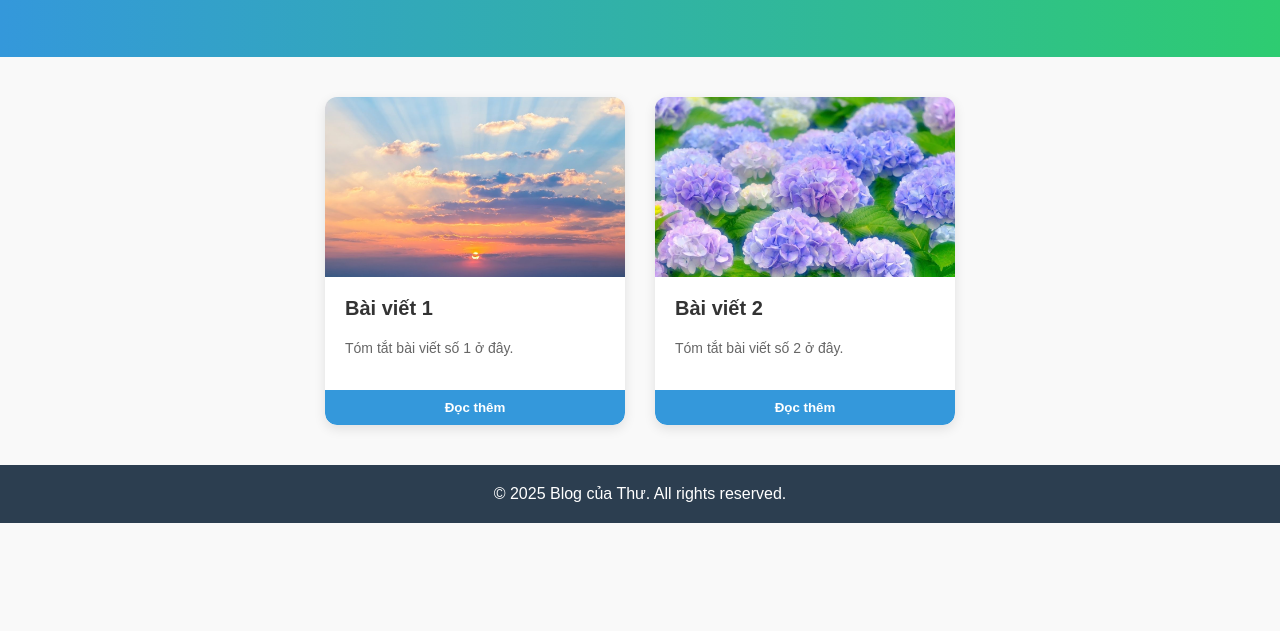
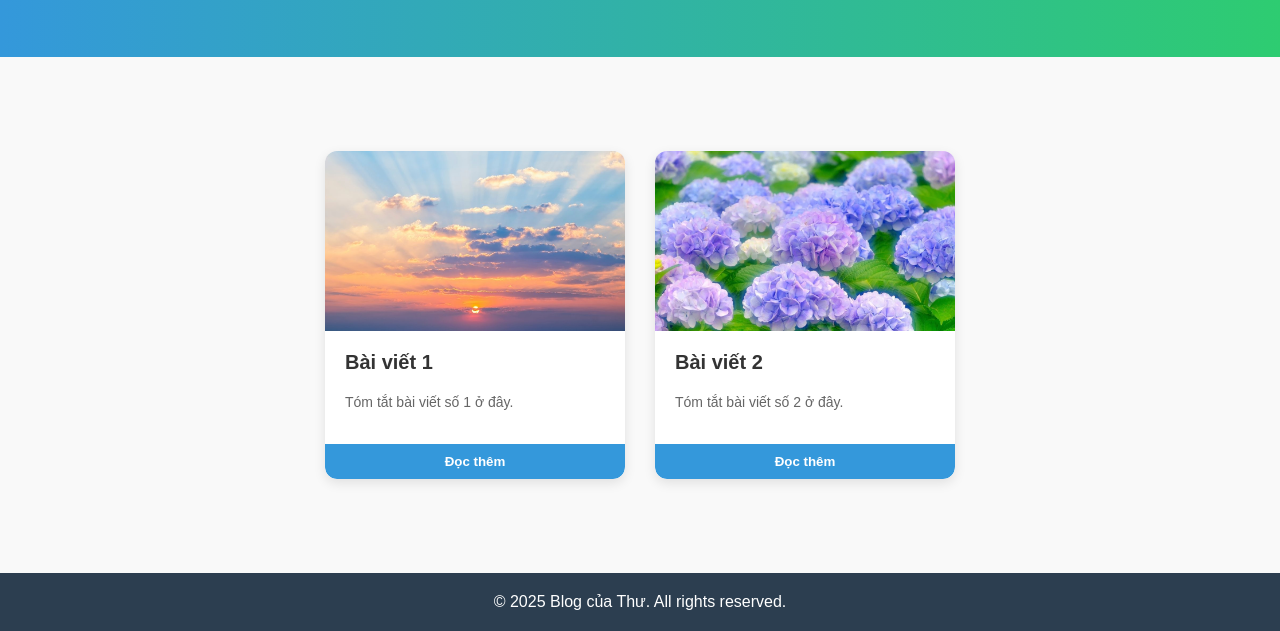
Before and after one commit to anhthu-13/blog-ca-nhan, a plain HTML site: page index.html in a window 1280 px wide. Shown: the part 203-834 px from the top of the page. Before the commit the page ends 800 px from the top, so only its background shows below. Drawn offline with Linux system fonts and the light colour scheme.

Commit message:
style container

```diff
--- a/index.html
+++ b/index.html
@@ -49,7 +49,7 @@
     /* Container */
     .container {
       max-width: 1200px;
-      margin: auto;
+      margin: 54px;;
       padding: 40px 20px;
       display: flex;
       flex-wrap: wrap;
```
